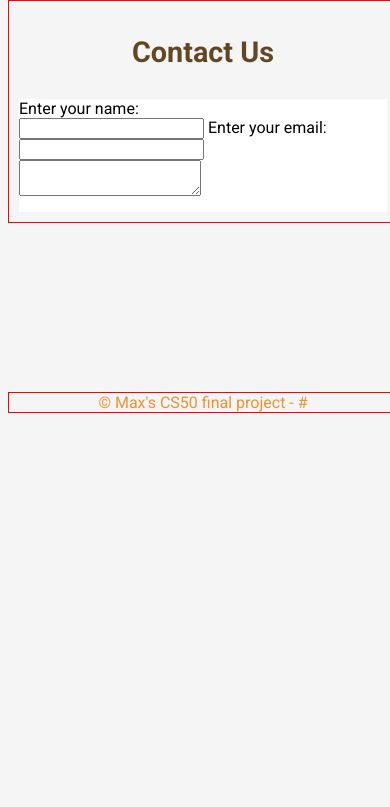
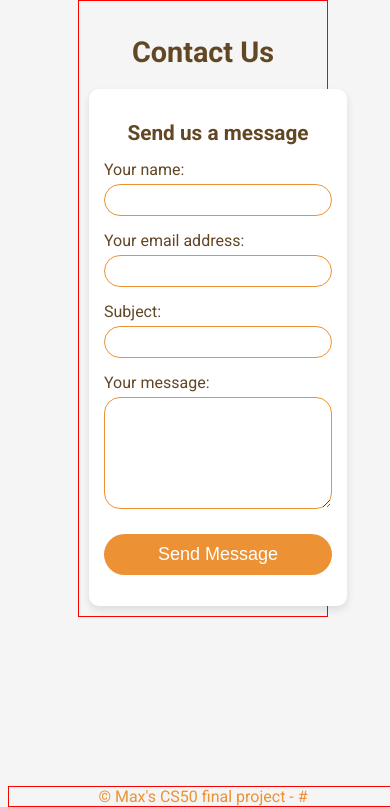
Before and after one commit to maxcol01/pita, a Flask app: page /contact in a window 390 px wide. Shown: the part 136-943 px from the top of the page. Before the commit the page ends 549 px from the top, so only its background shows below. Run offline with Flask 3, Linux system fonts and the light colour scheme; some web fonts are replaced.

Commit message:
building the contact page - still require to adapt the width

```diff
--- a/backend/app.py
+++ b/backend/app.py
@@ -27,9 +27,20 @@ def register():
 
     return redirect(render_template("home.html"))
 
-@app.route("/contact")
+@app.route("/contact", methods=["GET", "POST"])
 def contact():
-    return render_template("contact.html")
+    if request.method == "POST":
+        # In a real application, you would process the form data here
+        # For example, send an email or store the message in a database
+        # name = request.form.get("name")
+        # email = request.form.get("email")
+        # subject = request.form.get("subject")
+        # message = request.form.get("message")
+
+        # For now, just redirect to the home page with a success parameter
+        return redirect(url_for("home"))
+    else:
+        return render_template("contact.html")
 
 
 if __name__ == "__main__":
--- a/frontend/static/css/contact.css
+++ b/frontend/static/css/contact.css
@@ -1,11 +1,17 @@
-/* CONTACT PAGE */
+/*
+* P.I.T.A - Pantry Inventory Tracking Application
+* Contact CSS - Styles for the contact page
+*/
+
+/* ===== MAIN CONTAINER ===== */
 .contact-container {
     margin: 0 auto;
     max-width: 1200px;
     padding: 20px;
-    border: 1px solid red;
+    border: 1px solid red; /* Development aid */
 }
 
+/* ===== CONTACT SECTION ===== */
 .contact-section {
     margin-top: 2vh;
 
@@ -16,21 +22,132 @@
         font-size: 2.5rem;
     }
 
+    /* ===== CONTACT FORM ===== */
     .contact-form-main-container {
         display: flex;
         flex-direction: column;
         align-items: center;
         background-color: white;
+        border-radius: 10px;
+        box-shadow: 0 4px 8px rgba(0,0,0,0.1);
+        padding: 30px;
+        width: 80%;
+        max-width: 600px;
+        margin: 0 auto;
+
+        h2 {
+            color: var(--second-color);
+            margin-bottom: 20px;
+            text-align: center;
+        }
+
+        form {
+            display: flex;
+            flex-direction: column;
+            justify-content: center;
+            align-items: center;
+            gap: 25px;
+            width: 100%;
+        }
+
+        /* Form input containers */
+        .contact-name,
+        .contact-email,
+        .contact-subject,
+        .contact-message {
+            width: 100%;
+        }
+
+        /* Labels */
+        .contact-name label,
+        .contact-email label,
+        .contact-subject label,
+        .contact-message label {
+            font-size: 1.1rem;
+            color: var(--second-color);
+        }
+
+        /* Inputs */
+        .contact-name input,
+        .contact-email input,
+        .contact-subject input {
+            width: 100%;
+            height: 1.5rem;
+            border-radius: 2rem;
+            border: 0.5px solid var(--main-color);
+            padding-left: 10px;
+            margin-top: 5px;
+
+            &:focus {
+                outline: none;
+            }
+        }
+
+        /* Textarea */
+        .contact-message textarea {
+            width: 100%;
+            border-radius: 1rem;
+            border: 0.5px solid var(--main-color);
+            padding: 10px;
+            margin-top: 5px;
+            resize: vertical;
+
+            &:focus {
+                outline: none;
+            }
+        }
+
+        /* Submit button */
+        button {
+            width: auto;
+            font-size: 20px;
+            background-color: var(--main-color);
+            border-radius: 2rem;
+            border: none;
+            color: white;
+            padding: 8px 25px;
+            margin-top: 10px;
+            cursor: pointer;
+
+            &:hover {
+                opacity: 0.8;
+            }
+        }
     }
 }
 
-/* Media Queries for Responsive Design */
+/* ===== RESPONSIVE STYLES ===== */
 
 /* Tablet Styles (max-width: 768px) */
 @media screen and (max-width: 768px) {
     .contact-section {
         h1 {
             font-size: 2rem;
+        }
+
+        .contact-form-main-container {
+            width: 90%;
+            padding: 20px;
+
+            h2 {
+                font-size: 1.5rem;
+            }
+
+            form {
+                gap: 20px;
+            }
+
+            .contact-name label,
+            .contact-email label,
+            .contact-subject label,
+            .contact-message label {
+                font-size: 1rem;
+            }
+
+            button {
+                font-size: 18px;
+                padding: 8px 20px;
+            }
         }
     }
 }
@@ -44,6 +161,37 @@
     .contact-section {
         h1 {
             font-size: 1.8rem;
+            margin-bottom: 20px;
+        }
+
+        .contact-form-main-container {
+            width: 100%;
+            padding: 15px;
+
+            h2 {
+                font-size: 1.3rem;
+                margin-bottom: 15px;
+            }
+
+            form {
+                gap: 15px;
+            }
+
+            /* Larger touch inputs on mobile */
+            .contact-name input,
+            .contact-email input,
+            .contact-subject input {
+                height: 2rem;
+            }
+
+            .contact-message textarea {
+                min-height: 100px;
+            }
+
+            button {
+                width: 100%;
+                padding: 10px 0;
+            }
         }
     }
 }
--- a/frontend/templates/contact.html
+++ b/frontend/templates/contact.html
@@ -8,17 +8,28 @@
 <main class="contact-container">
     <section class="contact-section">
         <h1>Contact Us</h1>
-        <!-- Contact form will be added here -->
         <div class="contact-form-main-container">
-          <form action="/contact" method="post">
-              <label>Enter your name:</label><br>
-              <input type="text"/>
-              <label>Enter your email:</label>
-              <input type="email"/>
-              <textarea></textarea>
-          </form>
+            <h2>Send us a message</h2>
+            <form action="/contact" method="post">
+                <div class="contact-name">
+                    <label for="name">Your name:</label><br>
+                    <input type="text" id="name" name="name" required>
+                </div>
+                <div class="contact-email">
+                    <label for="email">Your email address:</label><br>
+                    <input type="email" id="email" name="email" required>
+                </div>
+                <div class="contact-subject">
+                    <label for="subject">Subject:</label><br>
+                    <input type="text" id="subject" name="subject" required>
+                </div>
+                <div class="contact-message">
+                    <label for="message">Your message:</label><br>
+                    <textarea id="message" name="message" rows="6" required></textarea>
+                </div>
+                <button type="submit">Send Message</button>
+            </form>
         </div>
-
     </section>
 </main>
 {% endblock %}
```
Also changed, not shown: frontend/static/css/discover.css (+9 -3 lines), frontend/static/css/login.css (+4 -11 lines).
